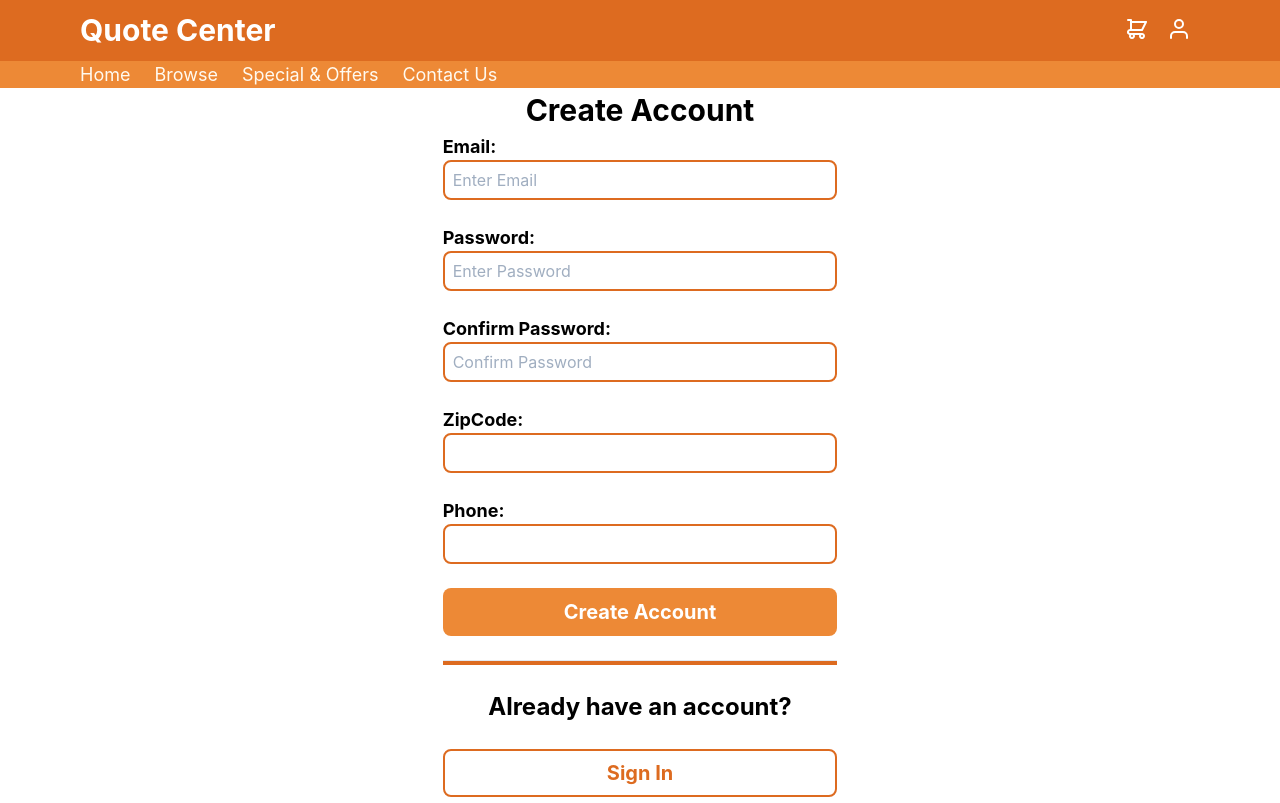
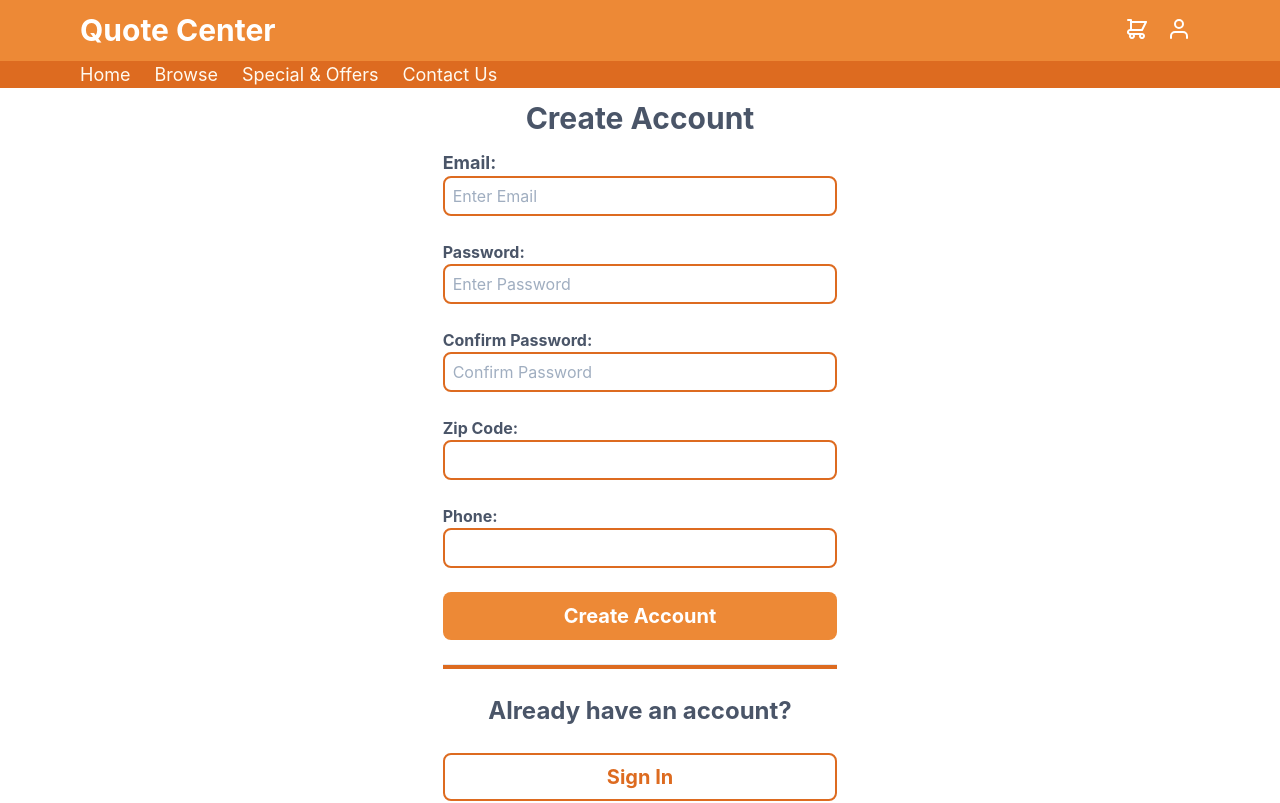
Before and after one commit to alberto-clara/qc-capstone, a React (Create React App) app in the folder front-end/react-docker-app/: page /signuppage in a window 1280 px wide. Shown: the top 803 px of the page. Built offline with nearby package versions, Linux system fonts and the light colour scheme; no server answers.

Commit message:
Demo Day Changes
Minor Changes made to front end for in class demo

```diff
--- a/front-end/react-docker-app/src/NavMenu.js
+++ b/front-end/react-docker-app/src/NavMenu.js
@@ -39,7 +39,7 @@ import FireBaseSetup from './FireBaseSetup';
         </Fragment>)
     }
     return (
-        <nav className="flex flex-wrap bg-orange-500 lg:px-20 pr-5 pl-5">
+        <nav className="flex flex-wrap bg-orange-600 lg:px-20 pr-5 pl-5">
             <div id="main-nav" className="lg:flex flex-1">
                 <div className="text-sm lg:flex-grow">
                     <Link to={'/'}>
--- a/front-end/react-docker-app/src/NavTitle.js
+++ b/front-end/react-docker-app/src/NavTitle.js
@@ -2,8 +2,8 @@ import React from 'react';
 import { Link } from 'react-router-dom';
 
 export default props => (
-    <nav className="flex flex-wrap bg-orange-600 lg:px-20 py-2 pl-5 pr-5">
-        <div className="lg:hidden bg-orange-600 pr-4">
+    <nav className="flex flex-wrap bg-orange-500 lg:px-20 py-2 pl-5 pr-5">
+        <div className="lg:hidden bg-orange-500 pr-4">
             <button className="navbar-burger px-2 py-2 border rounded text-white hover:text-white hover:border-white">
                 <svg className="fill-current h-3 w-3" viewBox="0 0 20 20" xmlns="http://www.w3.org/2000/svg"><title>Menu</title><path d="M0 3h20v2H0V3zm0 6h20v2H0V9zm0 6h20v2H0v-2z"/></svg>
             </button>
@@ -14,11 +14,11 @@ export default props => (
             </Link>
         </div>
         <div>
-            <button className="px-2 py-2 border rounded text-orange-200 border-orange-600 hover:text-white hover:border-white">
+            <button className="px-2 py-2 border rounded text-orange-200 border-orange-500 hover:text-white hover:border-white">
                 <svg xmlns="http://www.w3.org/2000/svg" viewBox="0 0 24 24" width="24" height="24"><title>Cart</title><path className="heroicon-ui" fill="white" d="M17 16a3 3 0 1 1-2.83 2H9.83a3 3 0 1 1-5.62-.1A3 3 0 0 1 5 12V4H3a1 1 0 1 1 0-2h3a1 1 0 0 1 1 1v1h14a1 1 0 0 1 .9 1.45l-4 8a1 1 0 0 1-.9.55H5a1 1 0 0 0 0 2h12zM7 12h9.38l3-6H7v6zm0 8a1 1 0 1 0 0-2 1 1 0 0 0 0 2zm10 0a1 1 0 1 0 0-2 1 1 0 0 0 0 2z"/></svg>
             </button>
             <Link to={'/signinpage'}>
-                <button className="px-2 py-2 border rounded text-orange-200 border-orange-600 hover:text-white hover:border-white heroicon-ui">
+                <button className="px-2 py-2 border rounded text-orange-200 border-orange-500 hover:text-white hover:border-white heroicon-ui">
                     <svg xmlns="http://www.w3.org/2000/svg" viewBox="0 0 24 24" width="24" height="24"><title>Account</title><path  fill="white" d="M12 12a5 5 0 1 1 0-10 5 5 0 0 1 0 10zm0-2a3 3 0 1 0 0-6 3 3 0 0 0 0 6zm9 11a1 1 0 0 1-2 0v-2a3 3 0 0 0-3-3H8a3 3 0 0 0-3 3v2a1 1 0 0 1-2 0v-2a5 5 0 0 1 5-5h8a5 5 0 0 1 5 5v2z"/></svg>
                 </button>
             </Link>
--- a/front-end/react-docker-app/src/components/Home.jsx
+++ b/front-end/react-docker-app/src/components/Home.jsx
@@ -24,7 +24,7 @@ export function Home(props) {
             </button>
         </div>
     </div>);
-    const homediv = (<div>
+    const homediv = (<div className="py-4 flex justify-center">
 
         <button className="bg-blue-200" onClick={fetching}> Fetching Data</button>
     </div>);
@@ -60,7 +60,7 @@ export function Home(props) {
         <div  >
             {searchbar}
             {homediv}
-            <Slider />
+            {/* <Slider /> */}
 
             {recommend}
             {recommend}
--- a/front-end/react-docker-app/src/components/SignInPage.jsx
+++ b/front-end/react-docker-app/src/components/SignInPage.jsx
@@ -32,22 +32,22 @@ export function SignInPage(props) {
         return <Redirect to="/" />
     const login = (
         <div>
-            <div className=" titlePage lg:text-3xl"> My Account</div>
+            <div className=" titlePage py-2 lg:text-3xl"> My Account</div>
             <Form className="relative justify-center flex mb-4 content-center ">
                 <div  className="fullPage lg:w-1/3" />
                 <FormGroup className="fullPage lg:w-1/3 " action="#">
                     <div className="largeBold lg:text-lg">Email:</div>
                     <FormControl id='emailLogin' autoComplete="none" onChange={e => setEmail(e.target.value)} className="typingArea lg:h-10" type="email" placeholder="Enter Email" />
                     <div className="forgetText"><Link to={'/forgotemail'}> Forgot email?</Link></div>
-                    <div className="text-lg font-bold">Password:</div>
+                    <div className="largeBold text-lg font-bold">Password:</div>
                     <FormControl id='passLogin' autoComplete="none" onChange={e => setPassword(e.target.value)} className="current-password typingArea lg:h-10" type="password" placeholder="Enter Password" />
                     <div className="forgetText"><Link to={'/forgotpassword'}>Forgot password?</Link></div>
                     <br />
                     <button  className="signInButton hover:bg-orange-800 lg:text-xl lg:h-12" onClick={loginHandle} type="submit">Sign In</button>
                     <br />
-                    <div className=" flex justify-center text-xs lg:text-lg">Please sign in to your account to view <div className="pl-1 underline">more details</div> </div>
+                    {/* <div className=" flex justify-center text-xs lg:text-lg">Please sign in to your account to view <div className="pl-1 underline">more details</div> </div> */}
                     <br />
-                    <div className="flex justify-center font-bold text-lg lg:text-2xl " >Don't have an account?</div>
+                    <div className="largeBold flex justify-center font-bold text-lg lg:text-2xl " >Don't have an account?</div>
                     <div className="flex justify-center text-sm lg:text-xl"> Take a few moments and sign up today!</div>
                     <br />
                     <Link to={'/signuppage'}><button className=" signInCreateButton hover:bg-gray-200 lg:h-12 lg:text-xl " >Create Account </button></Link>
--- a/front-end/react-docker-app/src/components/SignUpPage.jsx
+++ b/front-end/react-docker-app/src/components/SignUpPage.jsx
@@ -34,30 +34,30 @@ export function SignUpPage(props) {
     }
            const signup = (
             <div>
-                <h1 className=" titlePage lg:text-3xl"> Create Account</h1>
+                <h1 className=" titlePage py-2 lg:text-3xl"> Create Account</h1>
                 <Form className="relative justify-center flex mb-4 content-center ">
                     <div className="fullPage lg:w-1/3"/>
                     <FormGroup className="fullPage lg:w-1/3 " action="#" >
                         <p className="largeBold lg:text-lg">Email: </p>
                         <FormControl className="typingArea lg:h-10" onChange={e => setEmailSignUp(e.target.value)} type="email" placeholder="Enter Email"/>
                         <br /> <br />
-                        <p className="text-lg font-bold">Password:</p>
+                        <p className="largeBold text-lg font-bold">Password:</p>
                         <FormControl className="typingArea lg:h-10"  autoComplete="none" onChange={e => setPasswordSignUp(e.target.value)} type="password" placeholder="Enter Password" />
                         <br/> <br/>
-                        <p className="text-lg font-bold">Confirm Password:</p>
+                        <p className="largeBold text-lg font-bold">Confirm Password:</p>
                         <FormControl className="typingArea lg:h-10"  autoComplete="none"  type="password" placeholder="Confirm Password" />
                         <br />  <br />
-                        <p className="text-lg font-bold">ZipCode:</p>
+                        <p className="largeBold text-lg font-bold">Zip Code:</p>
                            <FormControl className="typingArea lg:h-10" autoComplete="section-red shipping postal-code" onChange={e => setZipcodeSignUp(e.target.value)}/>
                         <br /> <br />
-                        <p className="text-lg font-bold">Phone:</p>
+                        <p className="largeBold text-lg font-bold">Phone:</p>
                         <FormControl className="typingArea lg:h-10" onChange={e => setPhoneSignUp(e.target.value)} />
                         <br /> <br />
                         <button className="signInButton hover:bg-orange-800 lg:text-xl lg:h-12" onClick={onRegister} type="submit"  >Create Account</button>
                         <br /> <br />
                         <hr className=" bg-orange-600 h-1" />
                         <br />
-                        <p className="flex justify-center font-bold text-lg lg:text-2xl " >Already have an account?</p>
+                        <p className="largeBold flex justify-center font-bold text-lg lg:text-2xl " >Already have an account?</p>
                         <br />
                         <Link to={'/signinpage'}><button className=" signInCreateButton hover:bg-gray-200 lg:h-12 lg:text-xl " type="submit">Sign In </button></Link>
                         <br />  <br />
--- a/front-end/react-docker-app/src/css/mainStyle.css
+++ b/front-end/react-docker-app/src/css/mainStyle.css
@@ -1,8 +1,8 @@
 .titlePage{
-    @apply font-bold text-xl text-center;
+    @apply font-bold text-gray-700 text-xl text-center;
 }
 .largeBold {
-    @apply text-base font-bold;
+    @apply text-base font-bold text-gray-700;
 }
 .typingArea {
     @apply rounded-lg border-orange-600 border-2 p-2 w-full;
@@ -20,7 +20,7 @@
     @apply font-bold text-blue-600 text-sm text-center;
 }
 .forgetText {
-   @apply flex justify-end font-bold underline;
+   @apply flex justify-end text-blue-600 text-sm underline;
 }
 .forgetText:hover{
     @apply text-orange-600;
--- a/front-end/react-docker-app/tailwind.css
+++ b/front-end/react-docker-app/tailwind.css
@@ -2,10 +2,10 @@
 @tailwind components;
 @tailwind utilities;
 .titlePage{
-    @apply font-bold text-xl text-center;
+    @apply font-bold text-gray-700 text-xl text-center;
 }
 .largeBold {
-    @apply text-base font-bold;
+    @apply text-base font-bold text-gray-700;
 }
 .typingArea {
     @apply rounded-lg border-orange-600 border-2 p-2 w-full;
@@ -23,7 +23,7 @@
     @apply font-bold text-blue-600 text-sm text-center;
 }
 .forgetText {
-   @apply flex justify-end font-bold underline;
+   @apply flex justify-end text-blue-600 text-sm underline;
 }
 .forgetText:hover{
     @apply text-orange-600;
```
Also changed, not shown: front-end/react-docker-app/src/css/mainTailwind.css.
